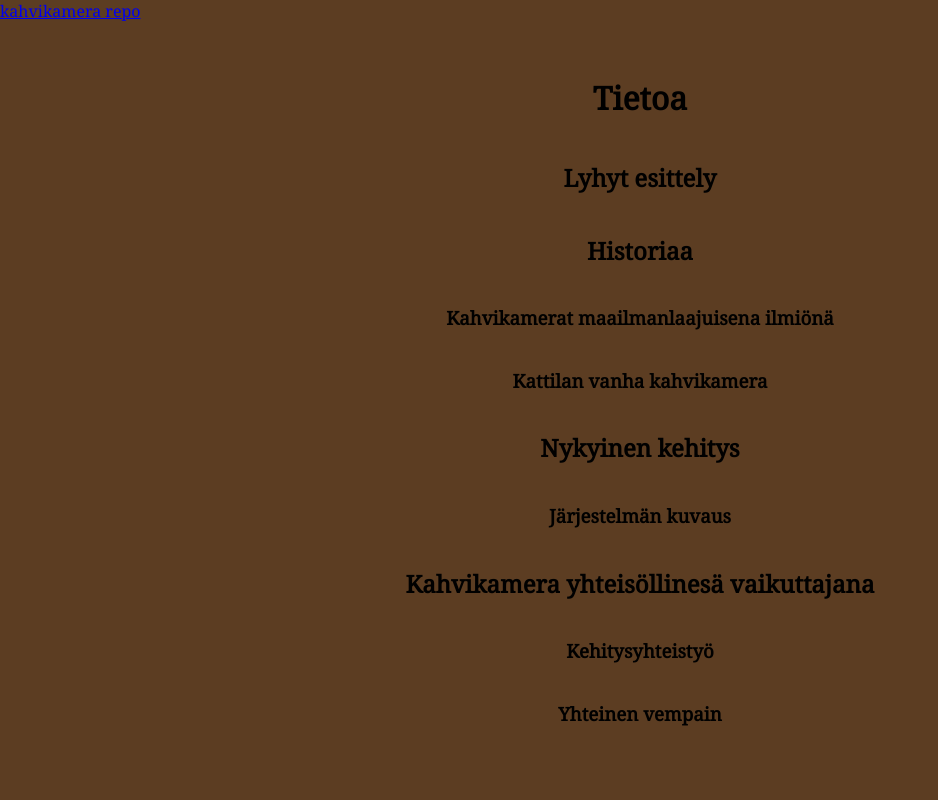
After one commit to teemupaloniemi/kahvikamera, a Flask app: page /tietoa in a window 1280 px wide. The commit adds this page. Shown: the whole page, without its empty margins (0-938 px from the left). Run offline with Flask 3, Linux system fonts and the light colour scheme.

Commit message:
infosivu

```diff
--- a/web/app.py
+++ b/web/app.py
@@ -62,6 +62,10 @@ def toinen_kissa():
     halukkaats = halukkaatstr()
     return render_template('display.html', halukkaat=halukkaats, halukkaatlkm=str(len(halukkaat))+"%")
 
+@app.route('/tietoa')
+def tietoa():
+    return render_template('tietoa.html')
+
 def main():
     app.run(host='127.0.0.1', port=5000, debug=True)
 
--- a/web/static/css/styles.css
+++ b/web/static/css/styles.css
@@ -14,7 +14,7 @@
     }
 
     #content {
-        position: fixed;
+        position: absolute;
         top: 50%;
         left: 50%;
         transform: translate(-50%, -50%);
@@ -73,6 +73,11 @@
         border-radius: 10px;
     }
 
+    #otsikko, #aika, #halukkaat {
+        background-color: #AE8B6C;
+        box-shadow: 0px 0px 3px 3px #AE8B6C;
+    }
+
     #repo {
         color: #FF0000;
         text-align: center;
--- a/web/templates/display.html
+++ b/web/templates/display.html
@@ -62,7 +62,7 @@
     }
 
     setInterval(updateImage, 10000);
-    setInterval(updatePage, 10000);
+    setInterval(updatePage, 60000);
 
     </script>
 </body>
--- a/web/templates/index.html
+++ b/web/templates/index.html
@@ -27,9 +27,11 @@
     <div id="repo">
       <a href="https://github.com/teemupaloniemi/kahvikamera">kahvikamera repo</a>
     </div>
+    <!--
     <div id="display">
-      <a href="https://kattila.cafe/display">Display Only</button>
+      <a href="https://kattila.cafe/display">Näyttötaulutila</a>
     </div>
+    -->
   </div>
   <script>
 
--- /dev/null
+++ b/web/templates/tietoa.html
@@ -0,0 +1,29 @@
+<!DOCTYPE html>
+<html xmlns="http://www.w3.org/1999/xhtml" lang="fi">
+    <head>
+        <meta charset="UTF-8" />
+        <meta name="viewport" content="width=device-width" />
+        <title>About Coffee Cam</title>
+        <link rel="stylesheet" type="text/css" href="{{ url_for('static', filename='css/styles.css') }}">
+    </head>
+    <body>
+        <header>
+
+        </header>
+        <div id="content">
+            <h1>Tietoa</h1>
+            <h2>Lyhyt esittely</h2>
+            <h2>Historiaa</h2>
+            <h3>Kahvikamerat maailmanlaajuisena ilmiönä</h3>
+            <h3>Kattilan vanha kahvikamera</h3>
+            <h2>Nykyinen kehitys</h2>
+            <h3>Järjestelmän kuvaus</h3>
+            <h2>Kahvikamera yhteisöllinesä vaikuttajana</h2>
+            <h3>Kehitysyhteistyö</h3>
+            <h3>Yhteinen vempain</h3>
+        </div>
+        <footer>
+            <a href="https://github.com/teemupaloniemi/kahvikamera">kahvikamera repo</a>
+        </footer>
+    </body>
+</html>
```
